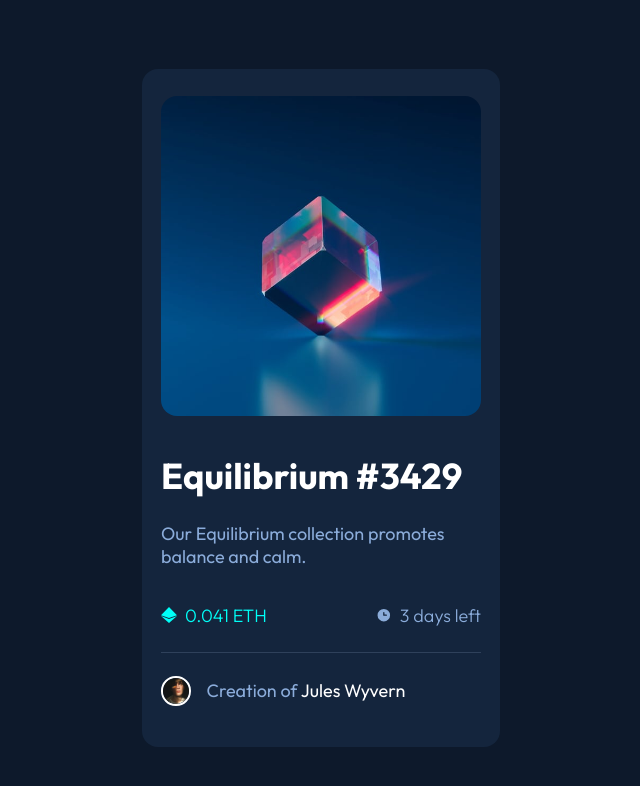
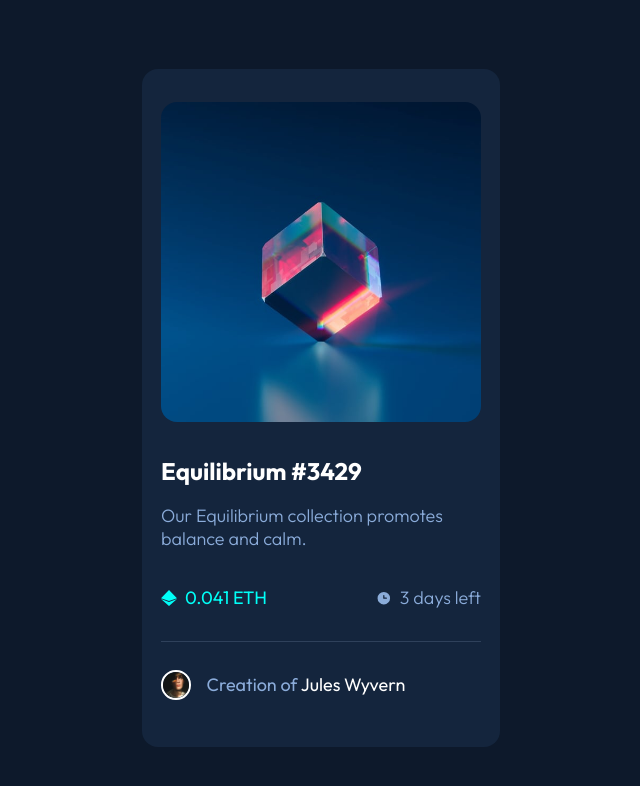
Before and after one commit to radanovicnikola93/nft-preview-card, a website: page index.html in a window 1280 px wide. Shown: the whole page, without its empty margins (319-959 px from the left). Drawn offline with Linux system fonts and the light colour scheme.

Commit message:
small changes to element

```diff
--- a/styles/scss/layout/_card.scss
+++ b/styles/scss/layout/_card.scss
@@ -23,10 +23,13 @@
     .card--content {
         h1 {
             color: $white;
+            font-size: 1.5rem;
             font-weight: $fw-600;
         }
         > p {
             color: $soft-blue;
+            font-weight: $fw-300;
+
         }
 
         // card--content--info
@@ -48,7 +51,7 @@
                     height: 1rem;
                 }
                 p {
-                    font-weight: $fw-300;
+                    font-weight: $fw-400;
                     color: $cyan;
                 }
             }
```
Also changed, not shown: styles/css/main.css.
